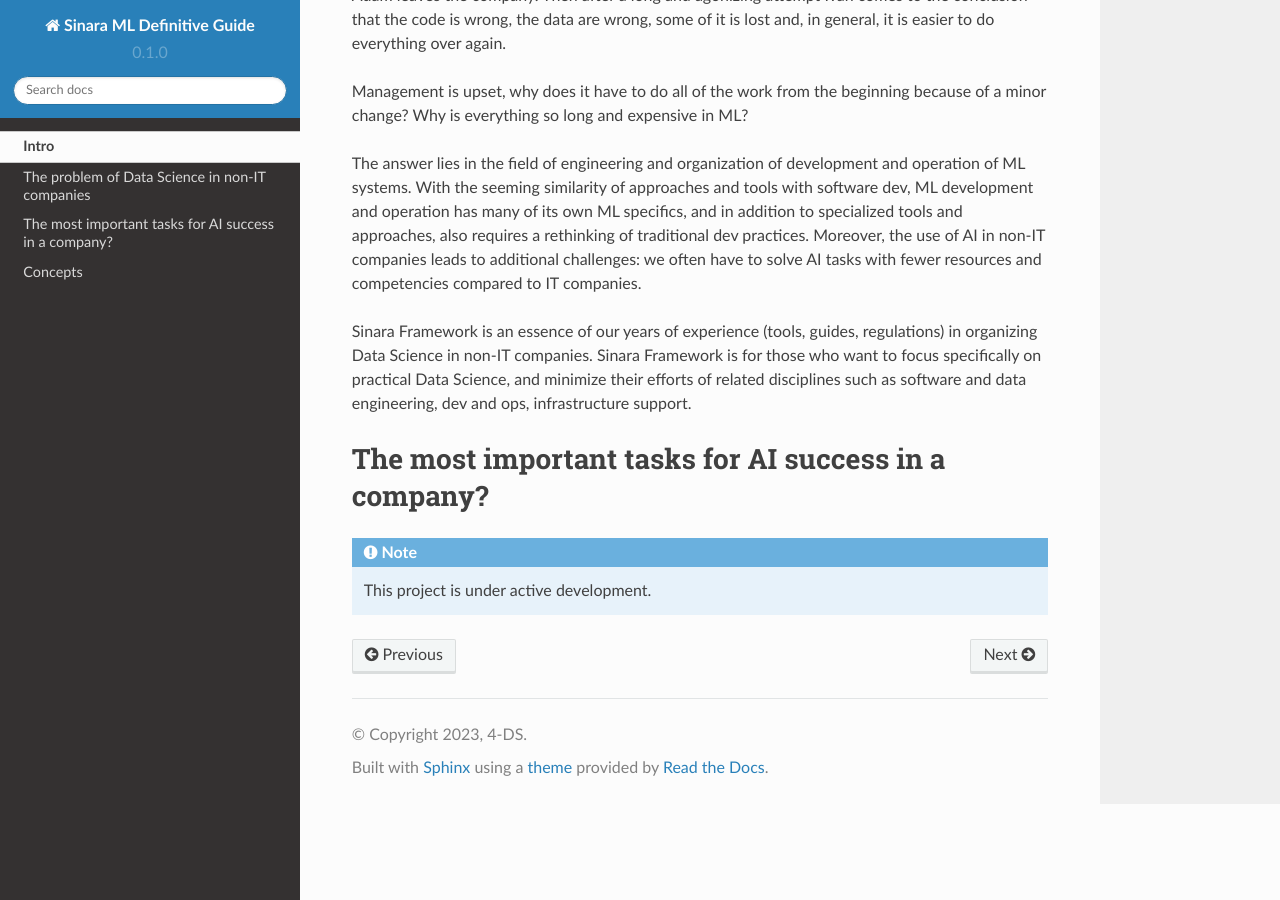
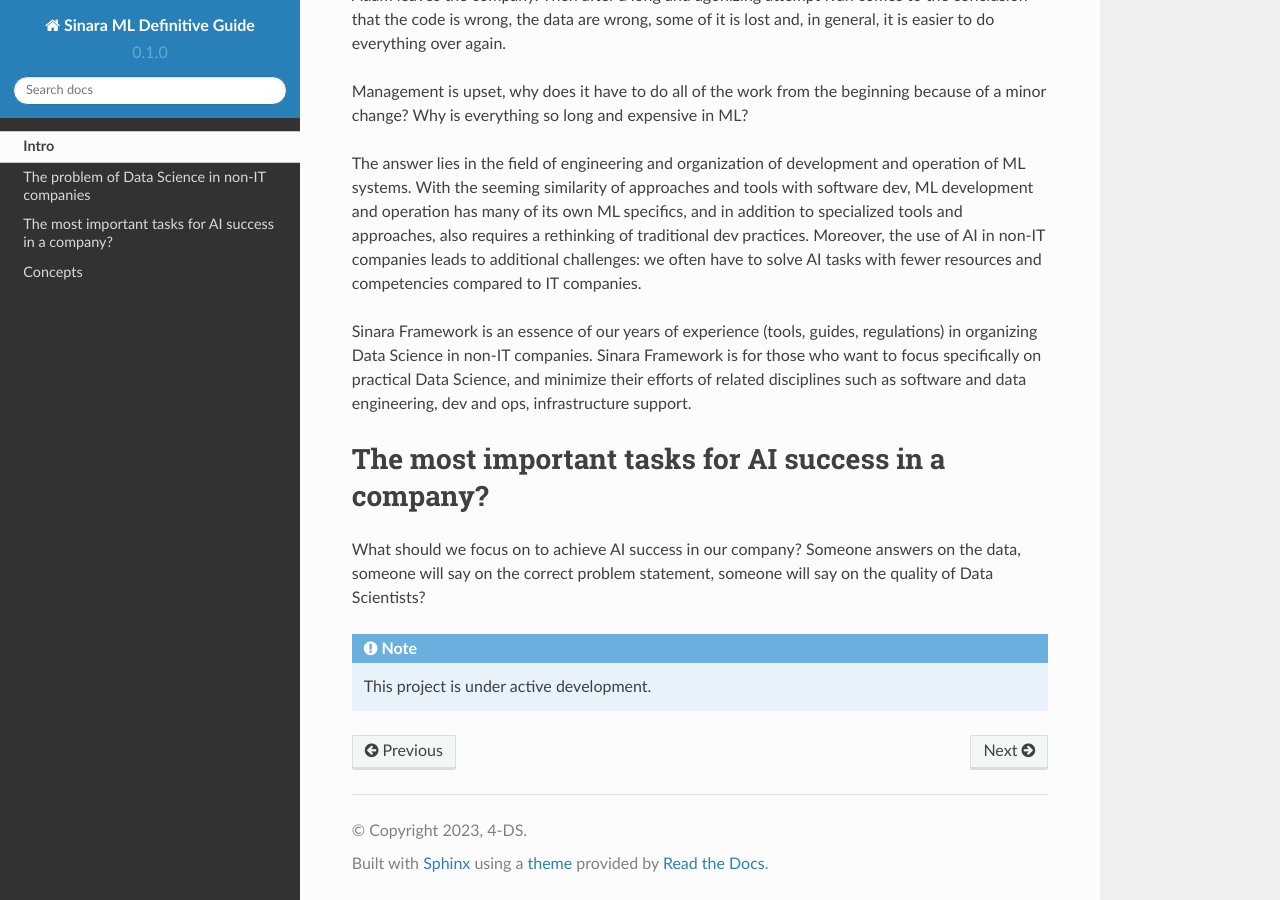
Before and after one commit to 4-DS/SinaraML-Def-Guide, a Sphinx documentation site: the page built from docs/source/intro.rst, in a window 1280 px wide and 900 px high, scrolled down 789 px. Built offline with Sphinx 7.4.7 and the Read the Docs theme 2.0.0, drawn with Linux system fonts in a browser that asks for light colours.

Commit message:
Update intro.rst

```diff
--- a/docs/source/intro.rst
+++ b/docs/source/intro.rst
@@ -21,6 +21,7 @@ Sinara Framework is an essence of our years of experience (tools, guides, regula
 
 The most important tasks for AI success in a company?
 =====================================================
+What should we focus on to achieve AI success in our company? Someone answers on the data, someone will say on the correct problem statement, someone will say on the quality of Data Scientists?
 
 .. note::
 
```
